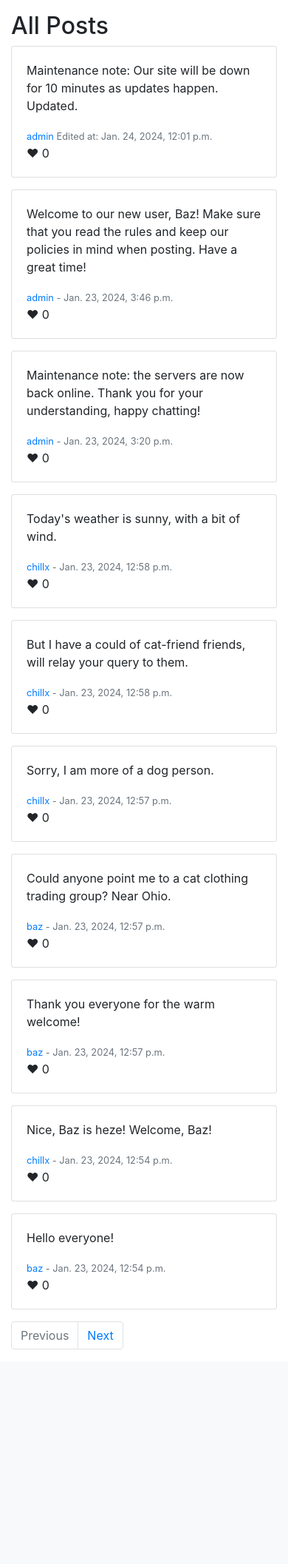
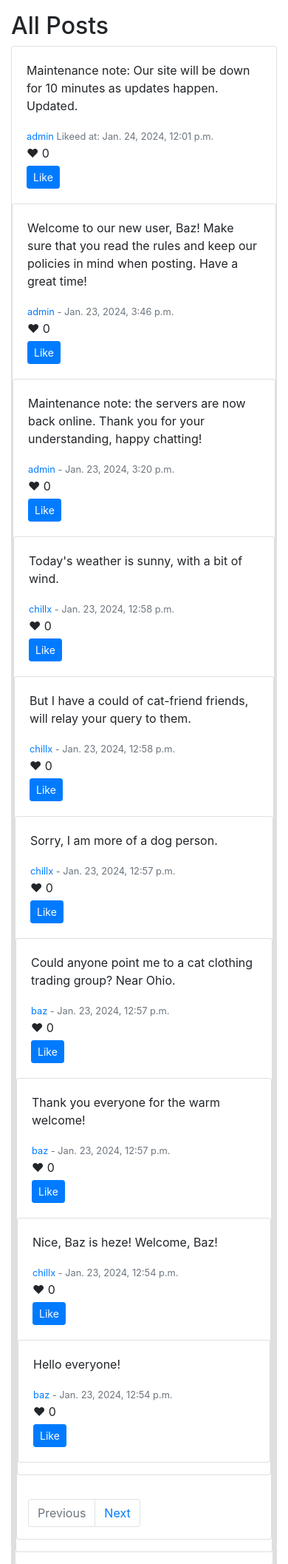
Before and after one commit to csillagpeti/cs50w-project4, a Django app: page / in a window 390 px wide. Shown: the part 136-2250 px from the top of the page at 74% size. Before the commit the page ends 1960 px from the top, so only its background shows below. Run offline with Django 3.2, Linux system fonts and the light colour scheme; data comes from the database, SQL or seed files in the repository; both versions use the stored data as it was after the commit; data that the repository does not hold is empty; some libraries are stand-ins or nearby versions.

Commit message:
add like functionality, button is not responsive yet

```diff
--- a/network/static/network/script.js
+++ b/network/static/network/script.js
@@ -65,3 +65,24 @@ function getCSRFToken() {
     }
     return '';
 }
+
+function toggleLike(postId, username){
+    let formData = new FormData();
+    formData.append('postId', postId);
+    formData.append('username', username);
+
+    fetch('/toggle_like', {
+        method: 'POST',
+        headers: {
+            'X-CSRFToken': getCSRFToken(),
+        },
+        body: formData
+    })
+    .then(response => response.json())
+    .then(data => {
+        // Update the like number
+        let counter = document.querySelector(`#like-count-${postId}`)
+        counter.textContent = data.counter;
+    })
+    .catch(error => console.error('Error:', error));
+}
--- a/network/templates/network/post_display.html
+++ b/network/templates/network/post_display.html
@@ -3,7 +3,7 @@
     <div class="card-body">
         <p class="content card-text" id="post-{{post.id}}">{{ post.content }}</p>
         {% if post.user.username == user.username %}
-            <div class="edit">
+            <div class="Like">
                 <button class="btn btn-outline-primary btn-sm" onclick="replaceWithTextarea({{post.id}})">Edit</button>
             </div>
         {% endif %}
@@ -11,14 +11,19 @@
         {% if not post.last_updated %}
             - {{ post.created_at }}
         {% else %}
-            Edited at: {{ post.last_updated }}
+            Likeed at: {{ post.last_updated }}
         {% endif %}
         </small>
 
         <div class="likes-section">
             <span class="heart-icon">&#10084;
-            <span class="like-count">{{ post.likes.count }}</span></span>
-        </div>
+            <span class="like-count" id="like-count-{{post.id}}">{{ post.likes.count }}</span></span>
+            <br>
+            {%if user not in post.likes.all %}
+                <button class="btn btn-primary btn-sm" id="like-{{post.id}}" onclick="toggleLike({{ post.id }}, '{{ request.user.username }}')">Like</button>
+            {% else %}
+                <button class="btn btn-primary btn-sm" id="unlike-{{post.id}}" onclick="toggleLike({{ post.id }}, '{{ request.user.username }}')">Unlike</button>
+            {% endif %}
     </div>
 </div>
 {% endfor %}
--- a/network/urls.py
+++ b/network/urls.py
@@ -12,5 +12,6 @@ urlpatterns = [
     path("update_post", views.update_post, name="update_post"),
     path("user/<str:username>", views.user_view, name="user_details"),
     path("user/<str:username>/toggle_follow", views.toggle_follow, name="toggle_follow"),
-    path("following", views.following, name="following")
+    path("following", views.following, name="following"),
+    path("toggle_like", views.toggle_like, name="toggle_like")
 ]
--- a/network/views.py
+++ b/network/views.py
@@ -151,3 +151,23 @@ def update_post(request):
             return JsonResponse({'error': 'Unauthorized'}, status=403)
 
     return JsonResponse({'error': 'Invalid request method'}, status=400)
+
+def toggle_like(request):
+    print(request.POST.get('username'))
+    if request.method == "POST":
+        post_id = request.POST.get('postId')
+        username = request.POST.get('username')
+
+        try:
+            post = Post.objects.get(id=post_id)
+            user = User.objects.get(username=username)
+        except (Post.DoesNotExist, User.DoesNotExist):
+            return JsonResponse({'error': 'Post or User not found'}, status=404)
+        if user in post.likes.all():
+            post.likes.remove(user)
+            post.save()
+            return JsonResponse({'message': 'Like removed', 'counter': post.likes.count()}, status=200)
+        else:
+            post.likes.add(user)
+            post.save()
+            return JsonResponse({'message': 'Like added', 'counter': post.likes.count()}, status=200)
```
Also changed, not shown: db.sqlite3.
